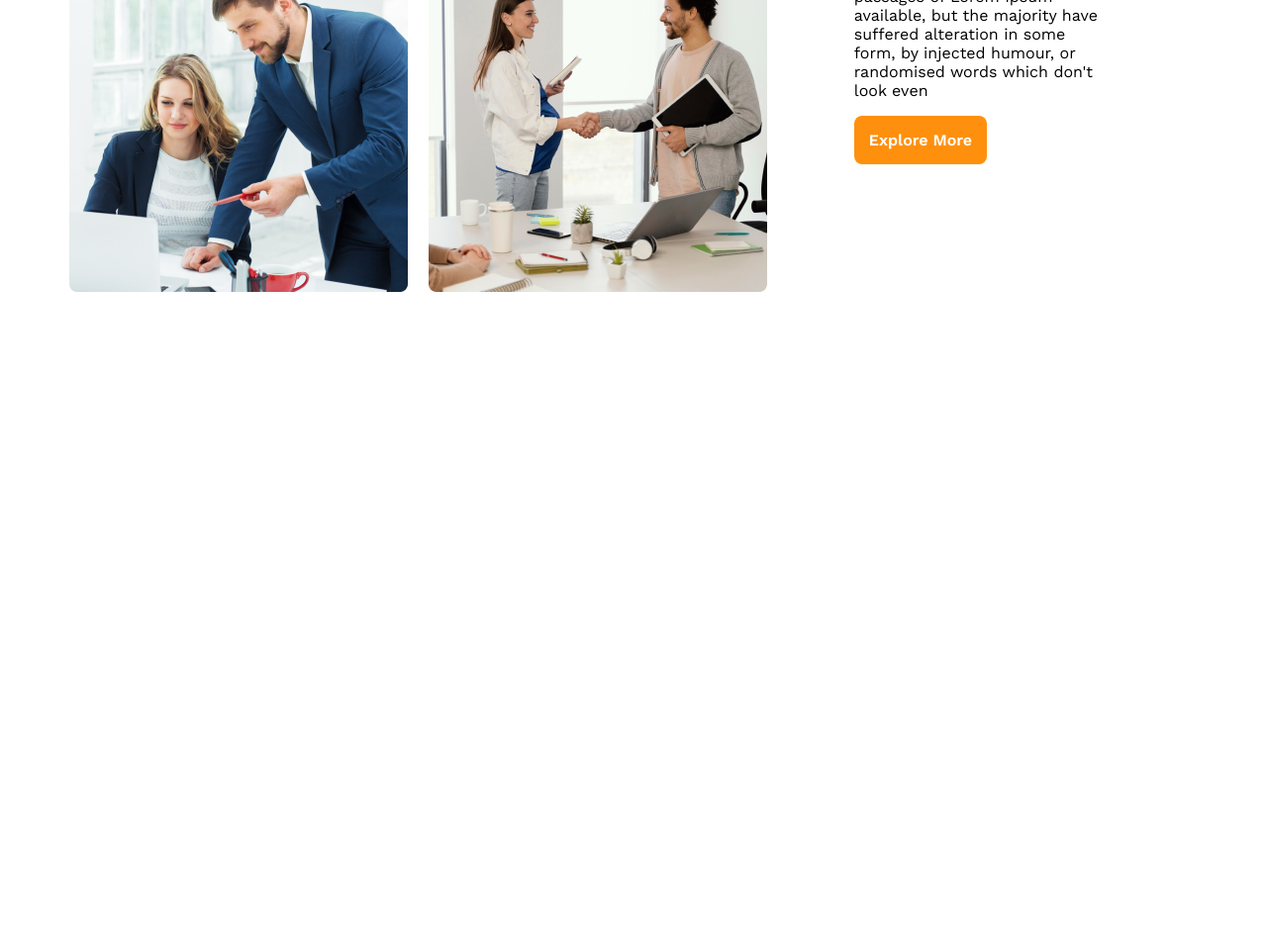
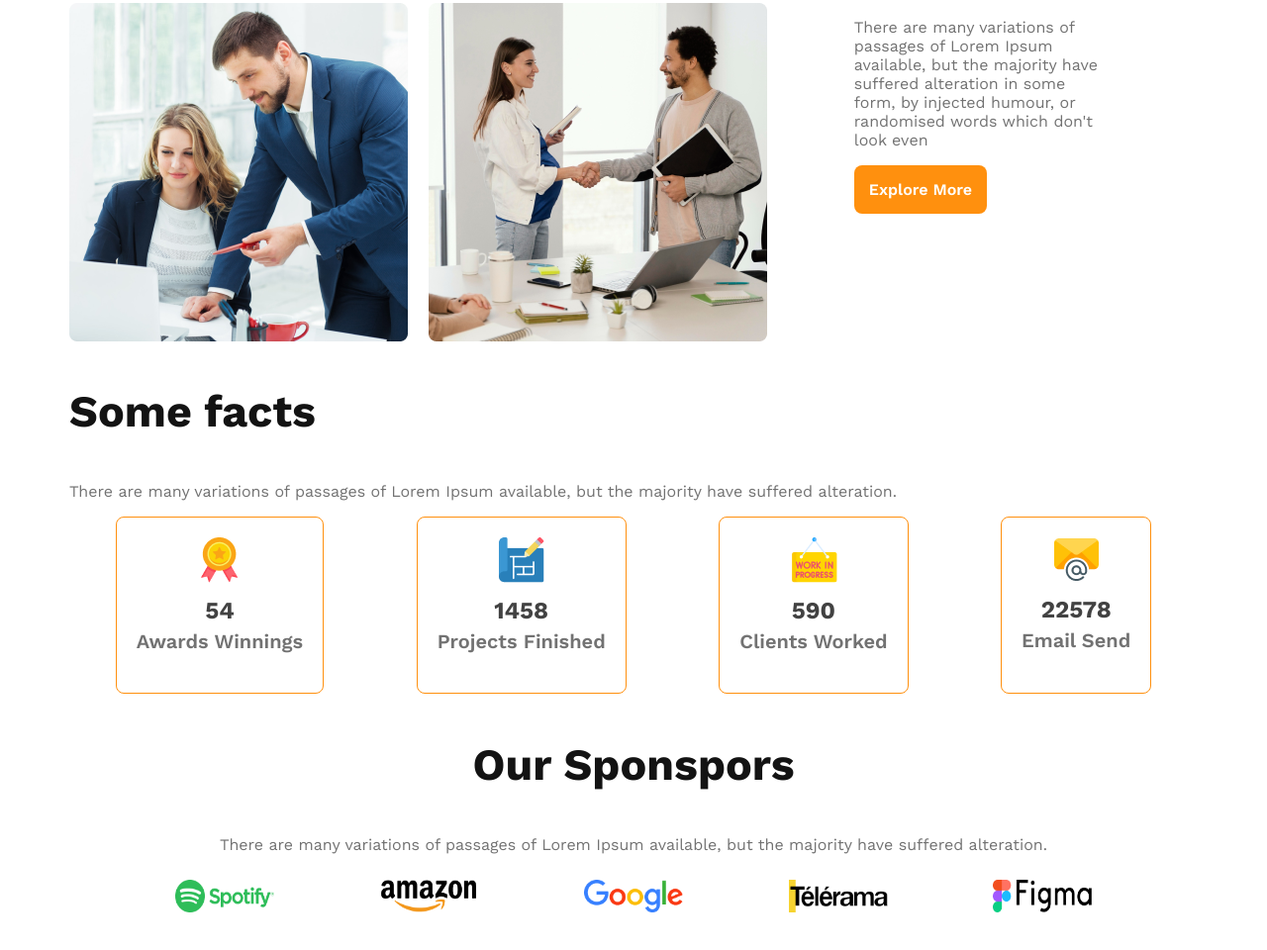
Before and after one commit to shahadathhs/architects-website, a plain HTML site: page index.html in a window 1280 px wide. Shown: the part 1601-2561 px from the top of the page at 99% size. Before the commit the page ends 1904 px from the top, so only its background shows below. Drawn offline with nearby package versions, Linux system fonts and the light colour scheme.

Commit message:
sponsors section finished

```diff
--- a/index.html
+++ b/index.html
@@ -60,6 +60,53 @@
         <button class="explore-btn">Explore More</button>
       </div>
     </section>
+    <!-- features section -->
+    <section class="features-container">
+
+    </section>
+    <!-- facts section -->
+    <section class="facts-container">
+      <h3 class="facts-container-title">Some facts</h3>
+      <p class="facts-container-description">
+        There are many variations of passages of Lorem Ipsum available, but the majority have suffered alteration.
+      </p>
+      <div class="facts-card-container">
+        <div class="card">
+          <img src="images/icons/ribon.png" alt="">
+          <h2 class="card-stats">54</h2>
+          <p class="card-title">Awards Winnings</p>
+        </div>
+        <div class="card">
+          <img src="images/icons/projects.png" alt="">
+          <h2 class="card-stats">1458</h2>
+          <p class="card-title">Projects Finished</p>
+        </div>
+        <div class="card">
+          <img src="images/icons/customers.png" alt="">
+          <h2 class="card-stats">590</h2>
+          <p class="card-title">Clients Worked</p>
+        </div>
+        <div class="card">
+          <img src="images/icons/email.png" alt="">
+          <h2 class="card-stats">22578</h2>
+          <p class="card-title">Email Send</p>
+        </div>
+      </div>
+    </section>
+    <!-- sponsors section -->
+    <section class="sponsors-container">
+      <h3 class="sponsors-title">Our Sponspors</h3>
+      <p class="sponsors-description">
+        There are many variations of passages of Lorem Ipsum available, but the majority have suffered alteration.
+      </p>
+      <div class="sponsors-img">
+        <img src="images/sponsors/spotify.png" alt="">
+        <img src="images/sponsors/amazon.png" alt="">
+        <img src="images/sponsors/google.png" alt="">
+        <img src="images/sponsors/telerama.png" alt="">
+        <img src="images/sponsors/figma.png" alt="">
+      </div>
+    </section>
   </main>
   <!-- main end here -->
   <!-- footer start here -->
--- a/styles/styles.css
+++ b/styles/styles.css
@@ -90,6 +90,7 @@ nav li a{
 main{
   max-width: 1140px;
   margin: 0 auto;
+  padding: 50px;
 }
 
 /* teams section styles */
@@ -100,7 +101,7 @@ main{
 
 .teams-img-container{
   display: grid;
-  grid-template-columns: repeat(2,1fr);
+  grid-template-columns: repeat(2, 1fr);
   gap: 1.3rem;
 }
 
@@ -128,6 +129,74 @@ main{
   font-weight: 700;
 }
 
+.teams-content-description{
+  color: #727272;
+}
+
+/* features section styles */
+
+/* facts section styles */
+.facts-container-title{
+  color: #131313;
+  font-size: 2.8rem;
+  font-weight: 700;
+}
+
+.facts-container-description{
+  color: #727272;
+}
+
+.facts-card-container{
+  display: flex;
+  justify-content: space-around;
+}
+
+.facts-card-container .card{
+  border-radius: 8px;
+  border: 1px solid #FF900E;
+  text-align: center;
+  padding: 20px;
+}
+
+.facts-card-container .card-stats{
+  font-weight: 2.8rem;
+  color: #424242;
+  margin-top: 10px;
+  margin-bottom: 1px;
+}
+
+.facts-card-container .card-title{
+  color: #727272;
+  font-weight: 600;
+  font-size: 1.25rem;
+  margin-top: 5px;
+}
+
+/* sponsors section styles */
+.sponsors-container{
+  text-align: center;
+}
+
+.sponsors-title{
+  color: #131313;
+  font-weight: 700;
+  font-size: 2.8rem;
+}
+
+.sponsors-description{
+  color: #727272;
+}
+
+.sponsors-img{
+  display: flex;
+  justify-content: space-evenly;
+}
+
+.sponsors-img img{
+  max-width: 100px;
+  margin-top: 10px;
+}
+
 /* responsive media query */
 /* mobile devices */
 @media screen and (max-width:576px) {
@@ -135,13 +204,43 @@ main{
     padding: 20px;
   }
 
-  nav{
+  nav,
+  .teams-container,
+  .facts-card-container{
     flex-direction: column;
+  }
+
+  .teams-img-container{
+    grid-template-columns: 1fr;
+  }
+
+  .teams-content,
+  .facts-card-container{
+    padding-left: 20px;
+    padding-right: 20px;
+  }
+
+  .facts-card-container .card{
+    margin-top: 10px;
+  }
+
+  .sponsors-img{
+    flex-direction: column;
+    align-items: center;
   }
 }
 /* tablet or medium devices */
 @media screen and (min-width:576px) and (max-width:960px) {
-  nav{
+  nav,
+  .teams-container{
     flex-direction: column;
   }
+
+  .card{
+    margin: 10px;
+  }
+
+  .sponsors-img img{
+    max-width: 80px;
+  }
 }
```
